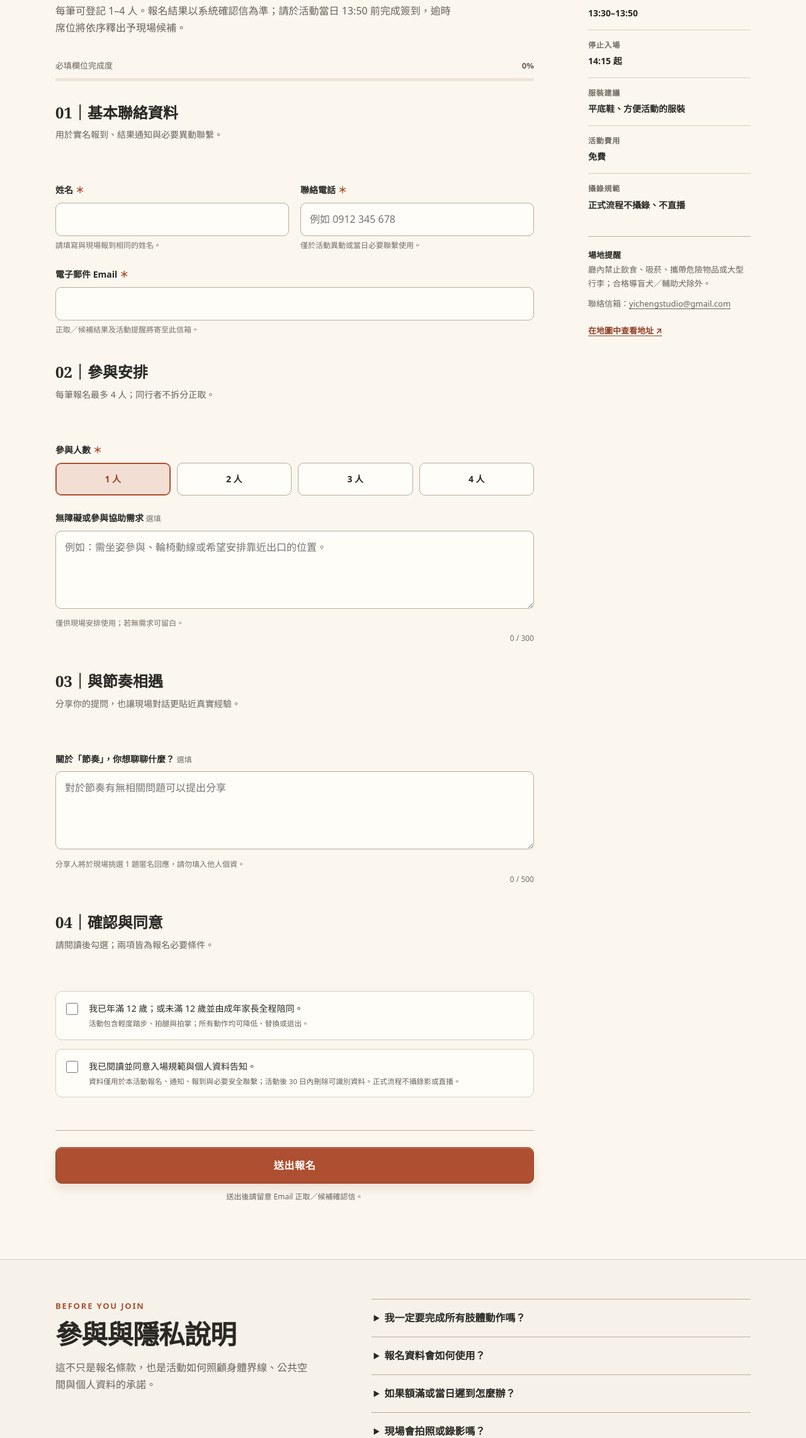
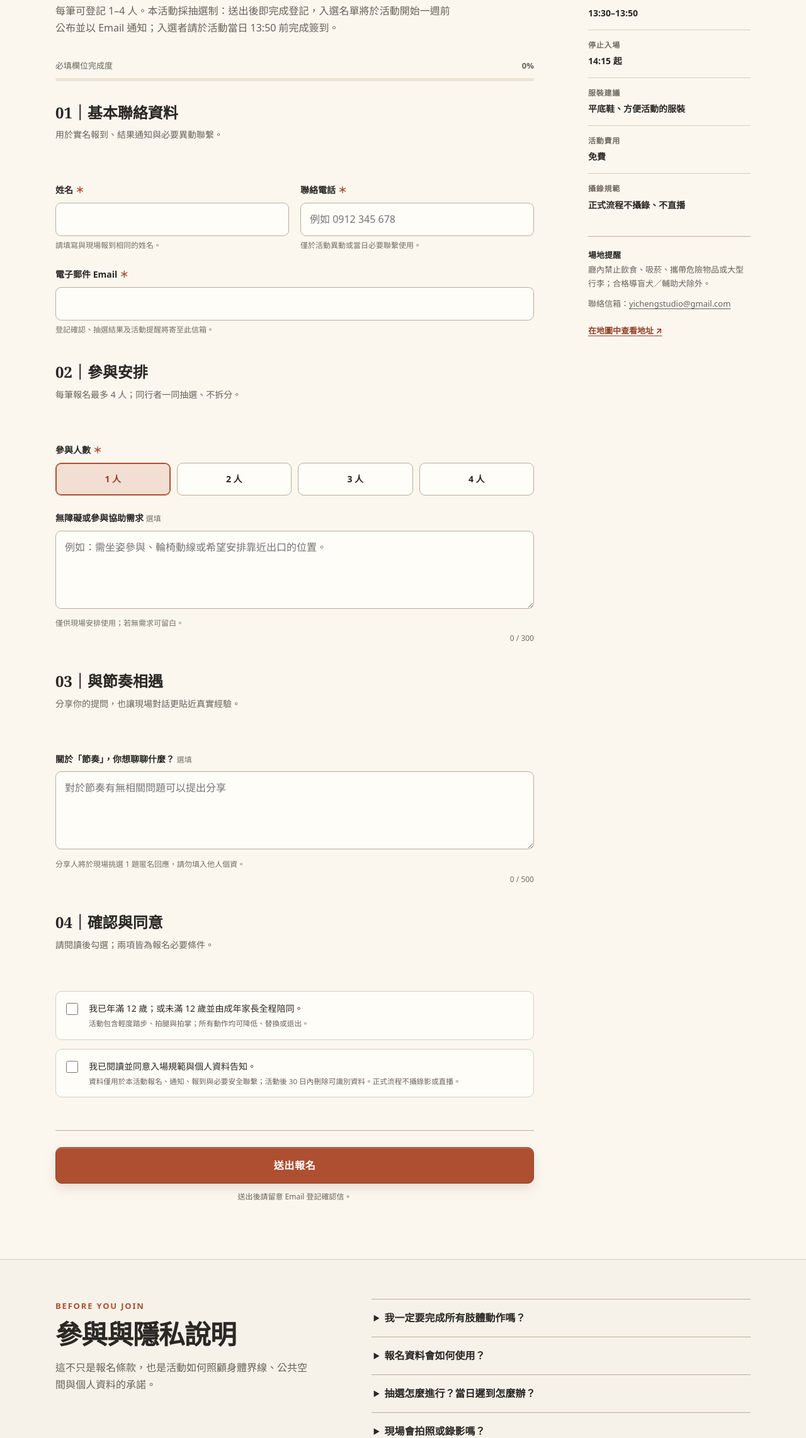
Before and after one commit to cn92208/rhythm-in-motion-2026, a website: page site/register.html in a window 1280 px wide. Shown: the part 276-2560 px from the top of the page at 63% size. Drawn offline with Linux system fonts and the light colour scheme.

Commit message:
Switch registration to lottery: status 已登記抽選, lottery wording in form and emails

```diff
--- a/site/app.js
+++ b/site/app.js
@@ -47,7 +47,7 @@
       statusPill.textContent = "報名開放中";
       modeNotice.hidden = true;
       submitLabel.textContent = "送出報名";
-      submitNote.textContent = "送出後請留意 Email 正取／候補確認信。";
+      submitNote.textContent = "送出後請留意 Email 登記確認信。";
       return;
     }
     if (state === "closed") {
@@ -208,7 +208,7 @@
     dialogTitle.textContent = preview ? "預覽流程完成" : "報名資料已送出";
     dialogMessage.textContent = preview
       ? "欄位驗證、送出狀態與完成畫面皆正常；本次資料未傳送、未儲存。正式開放前請設定收件端點。"
-      : payload.message || "正取／候補結果與報名編號只會寄到您填寫的信箱，請查收確認信（含垃圾郵件匣）。";
+      : payload.message || "登記確認與報名編號只會寄到您填寫的信箱，請查收確認信（含垃圾郵件匣）；抽選結果將於活動開始一週前另行通知。";
     if (payload.registrationCode) {
       confirmationCode.hidden = false;
       confirmationCode.textContent = `報名編號：${payload.registrationCode}`;
--- a/site/register.html
+++ b/site/register.html
@@ -67,7 +67,7 @@
         <div>
           <p class="section-kicker">ONLINE REGISTRATION</p>
           <h1 id="registration-title">線上報名</h1>
-          <p class="section-intro">每筆可登記 1–4 人。報名結果以系統確認信為準；請於活動當日 13:50 前完成簽到，逾時席位將依序釋出予現場候補。</p>
+          <p class="section-intro">每筆可登記 1–4 人。本活動採抽選制：送出後即完成登記，入選名單將於活動開始一週前公布並以 Email 通知；入選者請於活動當日 13:50 前完成簽到。</p>
 
           <div class="mode-notice" id="modeNotice" role="status">
             <span class="mode-notice-mark" aria-hidden="true"></span>
@@ -113,14 +113,14 @@
                 <div class="field full">
                   <label for="email">電子郵件 Email <span class="required" aria-hidden="true">＊</span><span class="visually-hidden">必填</span></label>
                   <input id="email" name="email" type="email" maxlength="160" autocomplete="email" required aria-describedby="emailHint emailError">
-                  <p class="hint" id="emailHint">正取／候補結果及活動提醒將寄至此信箱。</p>
+                  <p class="hint" id="emailHint">登記確認、抽選結果及活動提醒將寄至此信箱。</p>
                   <p class="error-text" id="emailError" hidden></p>
                 </div>
               </div>
             </fieldset>
 
             <fieldset>
-              <legend>02｜參與安排<span class="legend-note">每筆報名最多 4 人；同行者不拆分正取。</span></legend>
+              <legend>02｜參與安排<span class="legend-note">每筆報名最多 4 人；同行者一同抽選、不拆分。</span></legend>
               <div class="fields">
                 <div class="field full">
                   <span class="field-label" id="seatsLabel">參與人數 <span class="required" aria-hidden="true">＊</span><span class="visually-hidden">必填</span></span>
@@ -220,8 +220,8 @@
           </ul>
         </details>
         <details>
-          <summary>如果額滿或當日遲到怎麼辦？</summary>
-          <p>額滿後的新報名會列為候補。若未於 13:50 前完成簽到，席位將依現場候補順序釋出；14:15 起停止開放入場，以維護沉浸式體驗。</p>
+          <summary>抽選怎麼進行？當日遲到怎麼辦？</summary>
+          <p>報名採抽選制，不以送出先後決定。入選名單將於活動開始一週前公布並以 Email 通知；入選者若未於 13:50 前完成簽到，席位將依現場候補順序釋出；14:15 起停止開放入場，以維護沉浸式體驗。</p>
         </details>
         <details>
           <summary>現場會拍照或錄影嗎？</summary>
```
Also changed, not shown: README.md, 1 other file.
